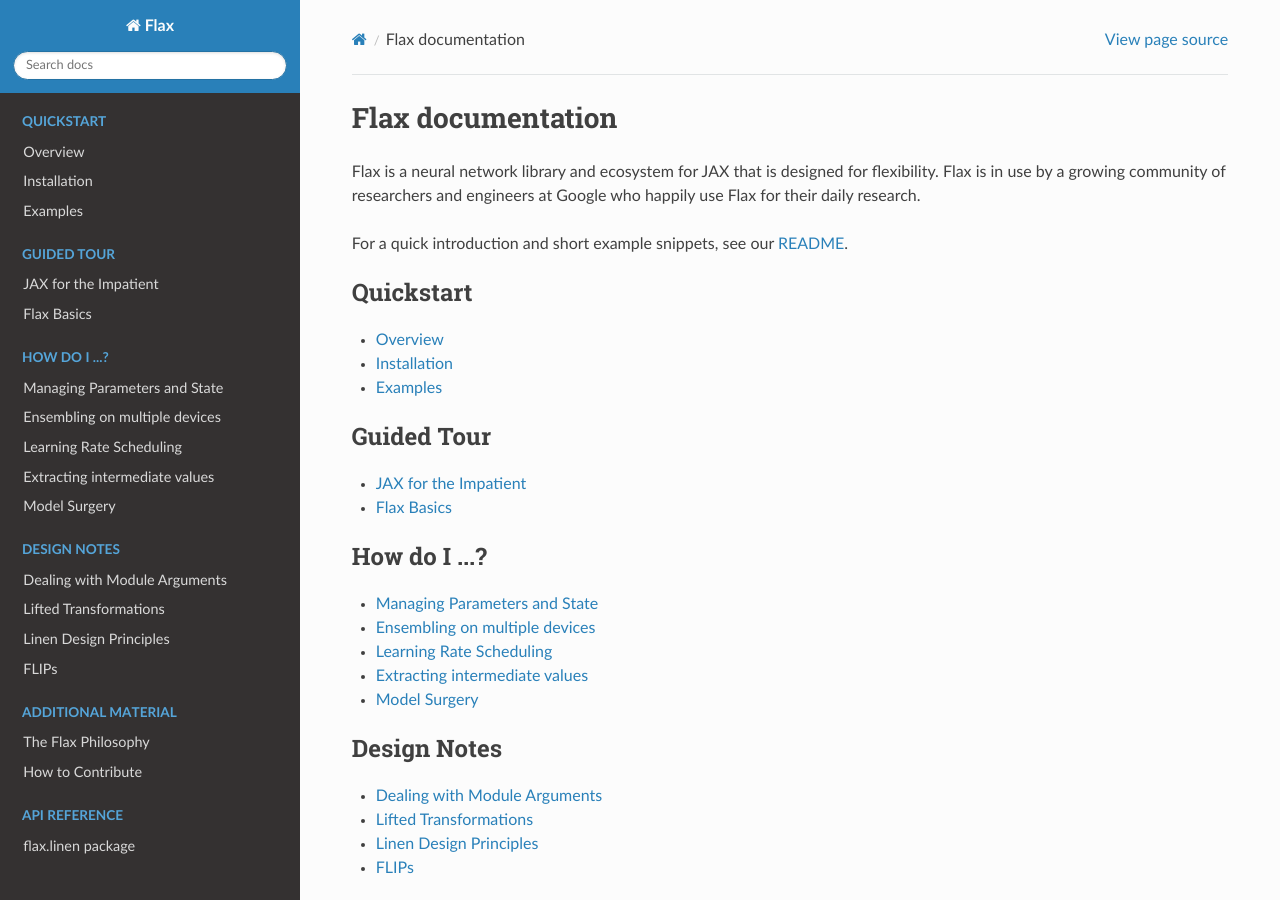
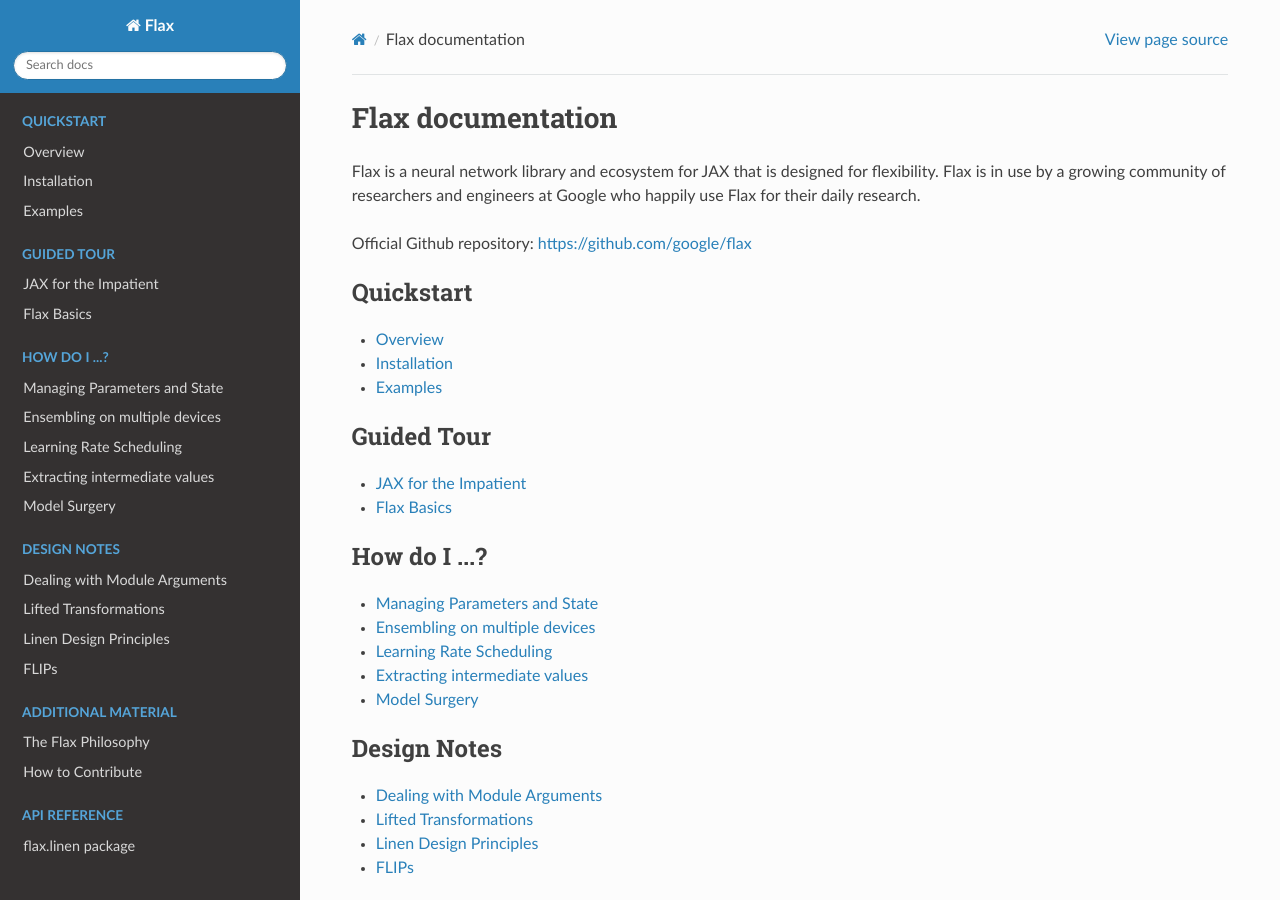
Before and after one commit to google/flax, a Sphinx documentation site: the page built from docs/index.rst, in a window 1280 px wide and 900 px high. Built offline with Sphinx 7.4.7 and the Read the Docs theme 2.0.0, drawn with Linux system fonts in a browser that asks for light colours.

Commit message:
Replaces link to README with link to Github repo
The same README is shown as lower part of that Github repo. Having the link instead of `README` makes it more visible where the link is going. And it's a nice short link so there's no need to hide it behind a link text.

Finally, I often find it useful to navigate to Flax via `flax.readth...` (w/ Chrome autocomplete) - so it's nice having a link going from the to the Github repo.

(I know there is a "edit on Github link" - which I used for this edit -, but I don't usually want to edit anything, but rather browse the source or search things.)

```diff
--- a/docs/index.rst
+++ b/docs/index.rst
@@ -11,8 +11,7 @@
 researchers and engineers at Google who happily use Flax for their
 daily research.
 
-For a quick introduction and short example snippets, see our `README
-<https://github.com/google/flax/blob/master/README.md>`_.
+Official Github repository: https://github.com/google/flax
 
 .. toctree::
    :maxdepth: 1
```
